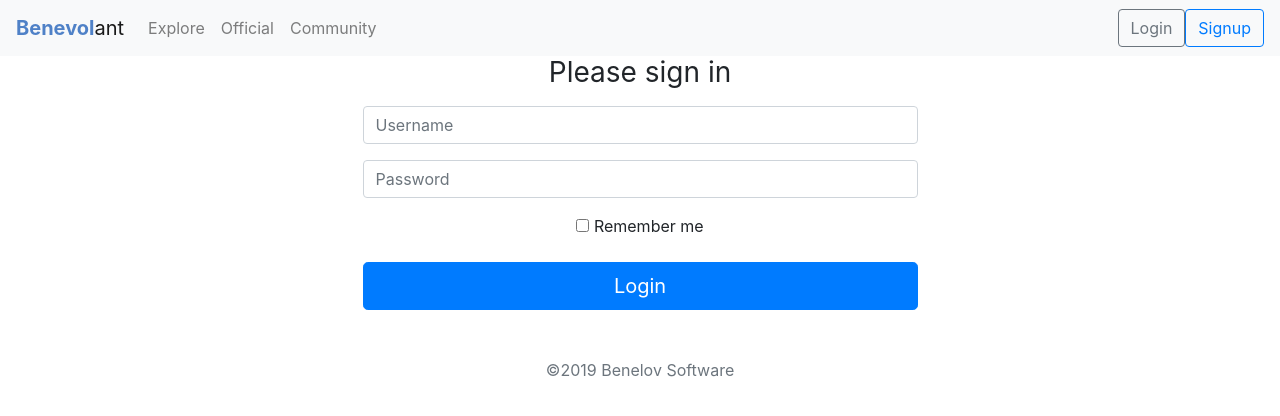
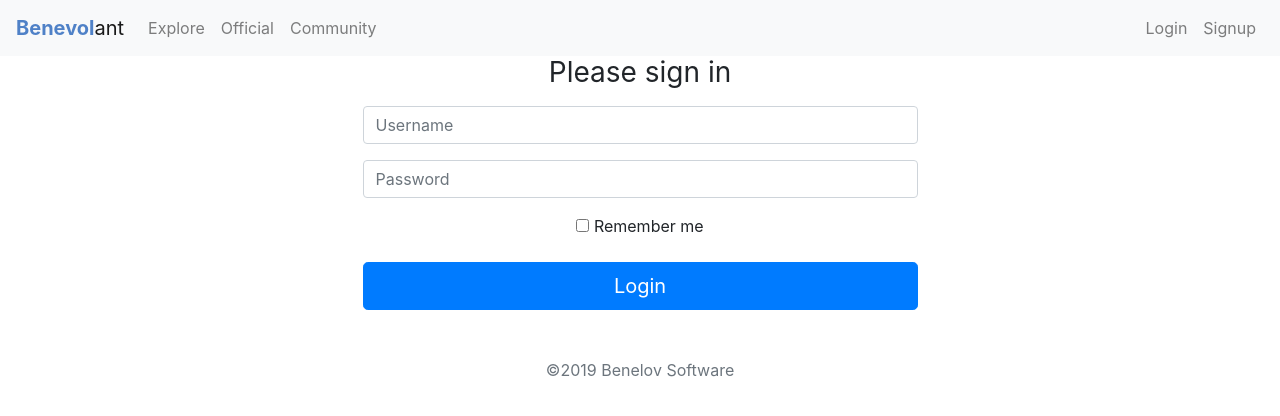
Before and after one commit to nireo/fullstack-market, a React (Create React App) app in the folder frontend/: page /login in a window 1280 px wide. Shown: the top 416 px of the page. Built offline with nearby package versions, Linux system fonts and the light colour scheme.

Commit message:
better navbar + useEffect for localStorage

```diff
--- a/frontend/src/App.js
+++ b/frontend/src/App.js
@@ -1,8 +1,16 @@
-import React from 'react';
+import React, { useEffect } from 'react';
 import Routes from './Routes';
+import { connect } from 'react-redux';
+import { checkLocalStorage } from './reducers/userReducer';
 import './components/styles.css';
 
-const App = () => {
+const App = props => {
+  useEffect(() => {
+    if (props.user === null) {
+      props.checkLocalStorage();
+    }
+  }, []);
+
   return (
     <div class="animation-delays animate fadeIn">
       <Routes />
@@ -10,4 +18,13 @@ const App = () => {
   );
 };
 
-export default App;
+const mapStateToProps = state => {
+  return {
+    user: state.user
+  };
+};
+
+export default connect(
+  mapStateToProps,
+  { checkLocalStorage }
+)(App);
--- a/frontend/src/components/public/Login.js
+++ b/frontend/src/components/public/Login.js
@@ -26,8 +26,16 @@ const Login = props => {
       username,
       password
     };
-    props.handleLogin(credentials, rememberMe);
-    props.setNotification('Successfully logged in', 'success', 4);
+    try {
+      props.handleLogin(credentials, rememberMe);
+      if (props.user !== null) {
+        props.setNotification('Successfully logged in', 'success', 2);
+      } else {
+        props.setNotification('Wrong credentials', 'error', 2);
+      }
+    } catch {
+      props.setNotification('Something went wrong', 'error', 2);
+    }
   };
 
   return (
--- a/frontend/src/components/public/NavBar.js
+++ b/frontend/src/components/public/NavBar.js
@@ -1,6 +1,7 @@
 import React from 'react';
 import { Link } from 'react-router-dom';
 import { connect } from 'react-redux';
+import { logOut } from '../../reducers/userReducer';
 
 const NavBar = props => {
   return (
@@ -45,20 +46,26 @@ const NavBar = props => {
           )}
         </ul>
         {!props.user ? (
-          <div>
-            <Link to="/login">
-              <button class="btn btn-outline-secondary my-2 my-sm-0">
+          <ul class="navbar-nav">
+            <li>
+              <Link to="/login" class="nav-link">
                 Login
-              </button>
-            </Link>
-            <Link to="signup">
-              <button class="btn btn-outline-primary my-2 my-sm-0">
+              </Link>
+            </li>
+            <li>
+              <Link to="signup" class="nav-link">
                 Signup
-              </button>
-            </Link>
-          </div>
+              </Link>
+            </li>
+          </ul>
         ) : (
-          <button class="btn btn-outline-primary my-2 my-sm-0">Log out</button>
+          <ul class="navbar-nav px-3">
+            <li class="nav-item text-nowrap">
+              <a class="nav-link" onClick={() => props.logOut()}>
+                Sign out
+              </a>
+            </li>
+          </ul>
         )}
       </div>
     </nav>
@@ -73,5 +80,5 @@ const mapStateToProps = state => {
 
 export default connect(
   mapStateToProps,
-  null
+  { logOut }
 )(NavBar);
```
